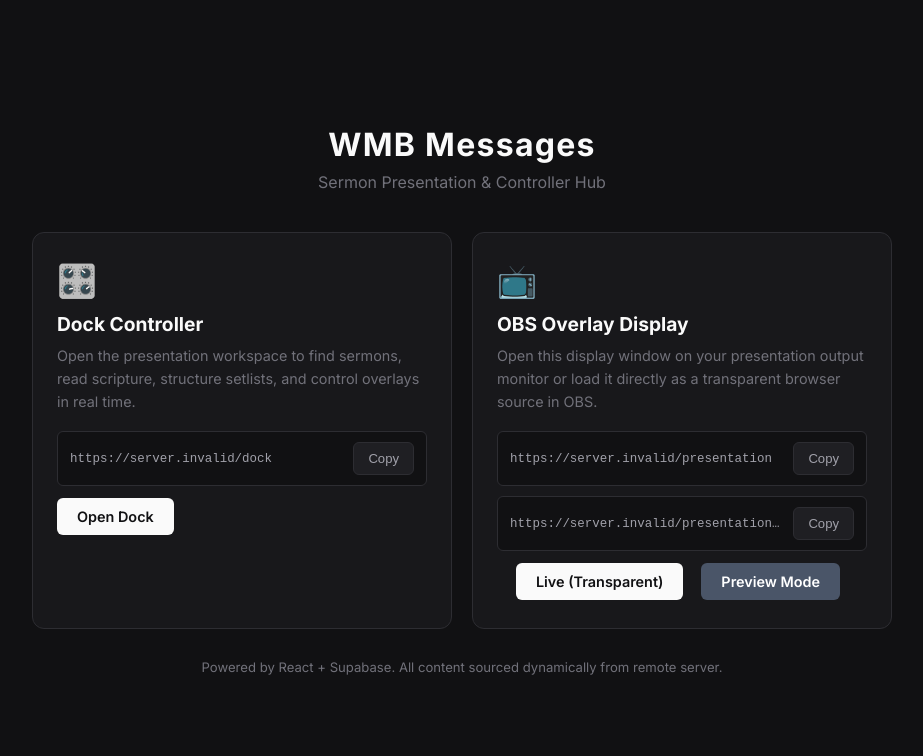
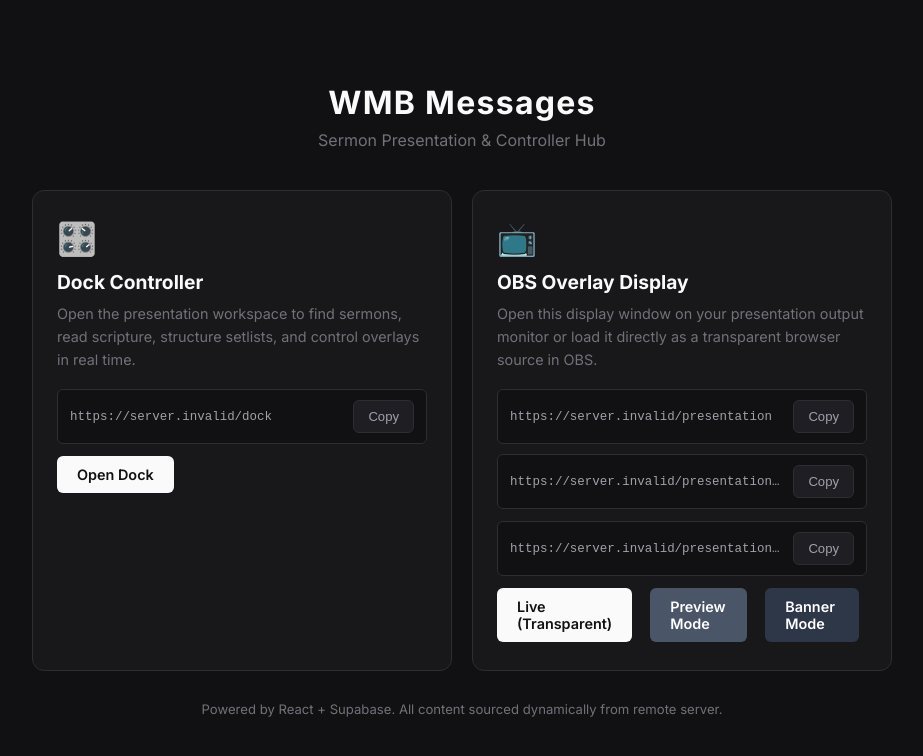
Before and after one commit to nazarethsamuel36-max/WMBmessages, a React (Vite) app: page / in a window 1280 px wide. Shown: the top 756 px of the page, without its empty margins (178-1101 px from the left). Built offline with nearby package versions, Linux system fonts and the light colour scheme; no server answers.

Commit message:
Add banner mode for presentation overlay
- Add ?banner=true URL parameter for banner mode
- Banner mode: 30% height, full width, positioned at bottom
- Transparent background with same overlay content
- Add banner mode link to WelcomePage
- Update CSS for banner mode styling

```diff
--- a/src/index.css
+++ b/src/index.css
@@ -999,6 +999,12 @@ body {
   border: 2px solid rgba(255, 255, 255, 0.3);
 }
 
+.presentation-canvas-container.banner-mode {
+  width: 100%;
+  height: 100%;
+  border: none;
+}
+
 .presentation-bg-image {
   position: absolute;
   top: 0;
@@ -1034,6 +1040,11 @@ body {
   transform: translateY(40px);
   transition: opacity 0.5s cubic-bezier(0.16,1,0.3,1), transform 0.5s cubic-bezier(0.16,1,0.3,1);
   backdrop-filter: blur(12px);
+}
+
+.banner-mode .lower-third {
+  height: 100%;
+  transform: translateY(0);
 }
 
 .lower-third.active {
--- a/src/pages/PresentationPage.tsx
+++ b/src/pages/PresentationPage.tsx
@@ -5,17 +5,28 @@ import { Slide } from '../types';
 export const PresentationPage: React.FC = () => {
   const [searchParams] = useSearchParams();
   const isPreview = searchParams.get('preview') === 'true'; // ?preview=true displays background image
+  const isBanner = searchParams.get('banner') === 'true'; // ?banner=true creates 30% height banner
 
   const [activeSlide, setActiveSlide] = useState<Slide | null>(null);
   const [isActive, setIsActive] = useState<boolean>(false);
   const canvasRef = useRef<HTMLDivElement>(null);
 
-  // Dynamic 16:9 scaler
+  // Dynamic 16:9 scaler or banner mode
   useEffect(() => {
     const handleResize = () => {
       if (!canvasRef.current) return;
       const w = window.innerWidth;
       const h = window.innerHeight;
+
+      if (isBanner) {
+        // Banner mode: 30% height, full width, positioned at bottom
+        canvasRef.current.style.transform = 'none';
+        canvasRef.current.style.left = '0';
+        canvasRef.current.style.top = `${h * 0.7}px`; // 30% from top (70% down)
+        canvasRef.current.style.width = '100%';
+        canvasRef.current.style.height = `${h * 0.3}px`;
+      } else {
+        // 16:9 mode with proportional margins
         const marginPercent = 0.05; // 5% margin on all sides
         const availableW = w * (1 - marginPercent * 2);
         const availableH = h * (1 - marginPercent * 2);
@@ -23,12 +34,13 @@ export const PresentationPage: React.FC = () => {
         canvasRef.current.style.transform = `scale(${scale})`;
         canvasRef.current.style.left = `${(w - 1920 * scale) / 2}px`;
         canvasRef.current.style.top = `${(h - 1080 * scale) / 2}px`;
+      }
     };
 
     window.addEventListener('resize', handleResize);
     handleResize(); // Initial call
     return () => window.removeEventListener('resize', handleResize);
-  }, []);
+  }, [isBanner]);
 
   // BroadcastChannel and localStorage listeners for instant updates
   useEffect(() => {
@@ -98,7 +110,7 @@ export const PresentationPage: React.FC = () => {
   return (
     <div
       ref={canvasRef}
-      className="presentation-canvas-container"
+      className={`presentation-canvas-container ${isBanner ? 'banner-mode' : ''}`}
       style={{ position: 'absolute' }}
     >
       {/* Background Image (Rendered only if ?preview=true parameter is set, otherwise transparent for OBS keying) */}
--- a/src/pages/WelcomePage.tsx
+++ b/src/pages/WelcomePage.tsx
@@ -6,6 +6,7 @@ export const WelcomePage: React.FC = () => {
   const [copiedDock, setCopiedDock] = useState<boolean>(false);
   const [copiedOverlay, setCopiedOverlay] = useState<boolean>(false);
   const [copiedOverlayPreview, setCopiedOverlayPreview] = useState<boolean>(false);
+  const [copiedOverlayBanner, setCopiedOverlayBanner] = useState<boolean>(false);
 
   useEffect(() => {
     if (typeof window !== 'undefined') {
@@ -23,6 +24,7 @@ export const WelcomePage: React.FC = () => {
   const dockUrl = `${origin}/dock`;
   const overlayUrl = `${origin}/presentation`;
   const overlayPreviewUrl = `${origin}/presentation?preview=true`;
+  const overlayBannerUrl = `${origin}/presentation?banner=true`;
 
   return (
     <div className="welcome-body">
@@ -77,12 +79,24 @@ export const WelcomePage: React.FC = () => {
                 {copiedOverlayPreview ? 'Copied!' : 'Copy'}
               </button>
             </div>
+            <div className="welcome-url-box">
+              <span className="welcome-url-text">{overlayBannerUrl}</span>
+              <button
+                className="welcome-btn-secondary"
+                onClick={() => copyToClipboard(overlayBannerUrl, setCopiedOverlayBanner)}
+              >
+                {copiedOverlayBanner ? 'Copied!' : 'Copy'}
+              </button>
+            </div>
             <div style={{ display: 'flex', gap: '10px', justifyContent: 'center' }}>
               <Link to="/presentation" className="welcome-btn">
                 Live (Transparent)
               </Link>
               <Link to="/presentation?preview=true" className="welcome-btn" style={{ background: '#4a5568', color: '#fff' }}>
                 Preview Mode
+              </Link>
+              <Link to="/presentation?banner=true" className="welcome-btn" style={{ background: '#2d3748', color: '#fff' }}>
+                Banner Mode
               </Link>
             </div>
           </div>
```
Lines whose indentation alone changed are shown as unchanged.
